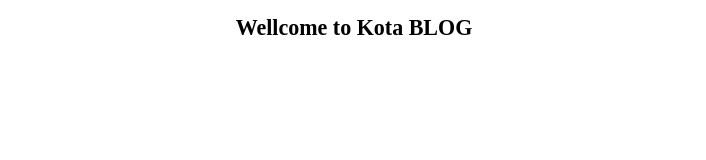
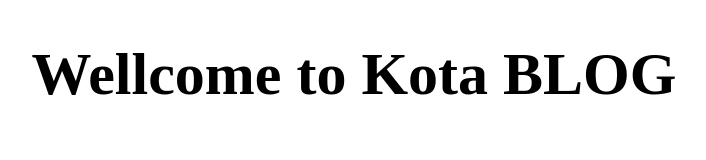
Before and after one commit to KotaSugawara/.com, a plain HTML site: page index.html in a window 1280 px wide. Shown: the whole page, without its empty margins (286-992 px from the left). Drawn offline with Linux system fonts and the light colour scheme.

Commit message:
Update stylesheet.css

```diff
--- a/stylesheet.css
+++ b/stylesheet.css
@@ -1,4 +1,4 @@
 .title {
   font-style:serif;
-  font-size:3ex;
+  font-size:60px;
 }
```
